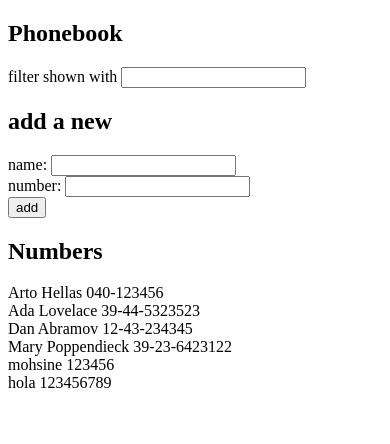
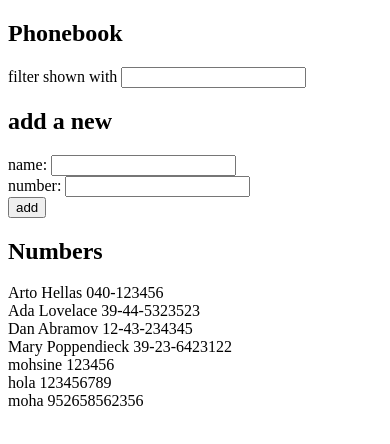
Before and after one commit to thamirmohcine/Full_Stack_Open, a React (Vite) app in the folder part2/phonebook/: page / in a window 390 px wide. Shown: the top 444 px of the page. Built offline with nearby package versions, Linux system fonts and the light colour scheme; data requests are answered from the project's data file.

Commit message:
feat: the phonebook step 8 (2.13)

```diff
--- a/part2/phonebook/db.json
+++ b/part2/phonebook/db.json
@@ -29,6 +29,11 @@
       "id": "4014",
       "name": "hola ",
       "number": "123456789"
+    },
+    {
+      "id": "b58c",
+      "name": "moha ",
+      "number": "952658562356"
     }
   ],
   "$schema": "./node_modules/json-server/schema.json"
--- a/part2/phonebook/src/App.jsx
+++ b/part2/phonebook/src/App.jsx
@@ -1,6 +1,5 @@
 import { useState , useEffect} from 'react'
-import axios from 'axios'
-
+import  personsService  from './services/persons'
 
 const Filter = ({ filter, setFilter }) => {
   return (
@@ -29,7 +28,7 @@ const PersonForm = ({ newName, setNewName, newNumber, setNewNumber, HandleSubmit
 const Persons = ({ persons, filter }) => {
   return (
     <div>
-      {persons.filter((person) => person.name.toLowerCase().includes(filter.toLowerCase())).map((person) => <div key={person.name}>{person.name} {person.number}</div>)}
+      {persons.filter((person) => person.name.toLowerCase().includes(filter.toLowerCase())).map((person) => <div key={person.id}>{person.name} {person.number}</div>)}
     </div>
   )
 }
@@ -41,9 +40,9 @@ const App = () => {
   const [newNumber, setNewNumber] = useState('')
 
   useEffect(() => {
-    axios.get('http://localhost:3001/persons')
-      .then(response => {
-        setPersons(response.data)
+    personsService.getAll()
+      .then(Initdata => {
+        setPersons(Initdata)
       })
   }, [])
 
@@ -55,9 +54,9 @@ const App = () => {
     }
 
     const person = {name : newName, number: newNumber}
-    axios.post('http://localhost:3001/persons', person)
+    personsService.create(person)
       .then(response => {
-        setPersons(persons.concat(response.data));
+        setPersons(persons.concat(response));
       })
     setNewNumber('');
     setNewName('');
--- /dev/null
+++ b/part2/phonebook/src/services/persons.js
@@ -0,0 +1,16 @@
+import axios from "axios";
+
+const baseUrl = "http://localhost:3001/persons";
+
+const getAll = () => {
+    const request = axios.get(baseUrl);
+    return request.then((response) => response.data);
+};
+
+const create = (newObject) => {
+    const request = axios.post(baseUrl, newObject);
+    return request.then((response) => response.data);
+};
+
+
+export default { getAll, create };
```
